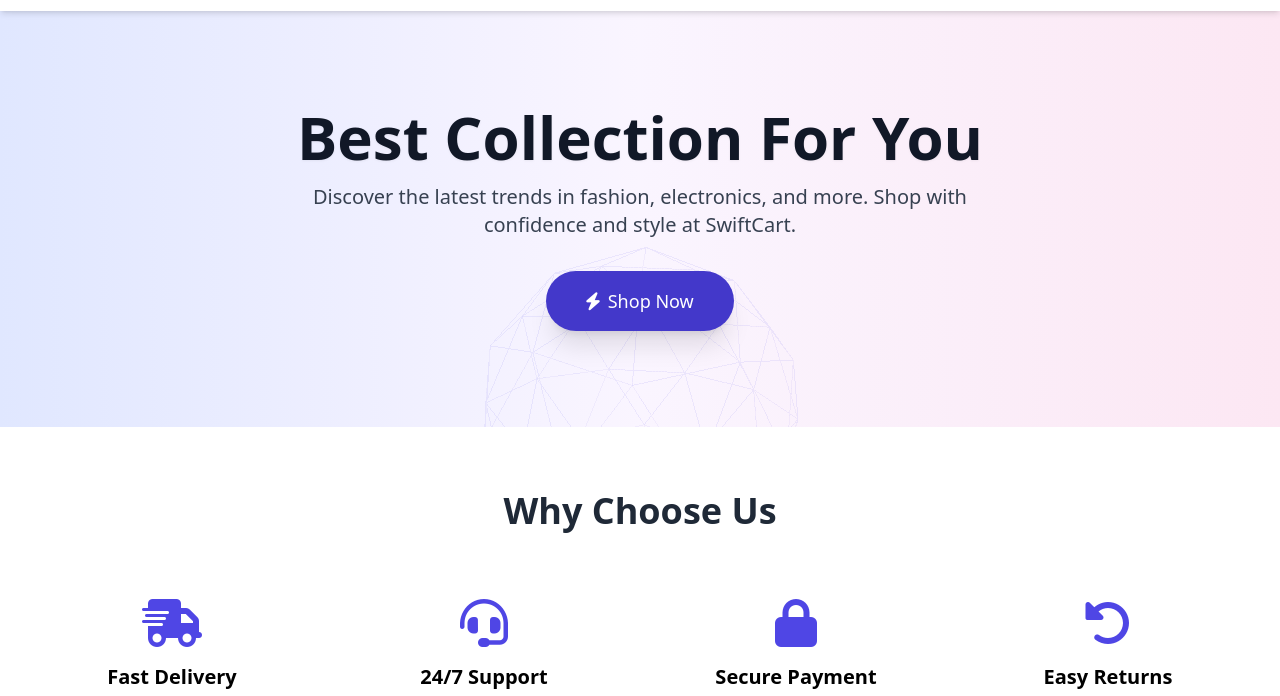
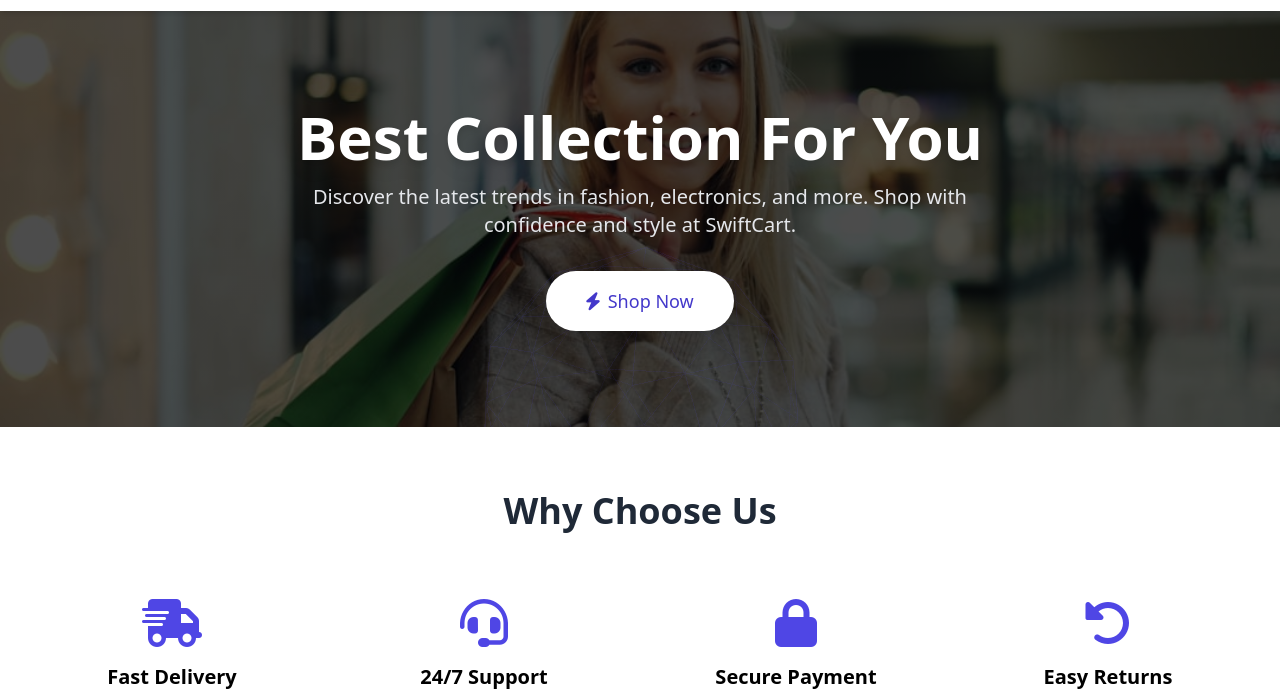
Before and after one commit to jannatun67/SwiftCart_E-Commerce, a plain HTML site: page index.html in a window 1280 px wide. Shown: the part 53-749 px from the top of the page. Drawn offline with nearby package versions, Linux system fonts and the light colour scheme; no server answers.

Commit message:
added hero background image

```diff
--- a/index.html
+++ b/index.html
@@ -74,14 +74,26 @@
   </nav>
 
   <!-- HERO section with Three.js background (abstract) -->
-  <section class="relative bg-gradient-to-r from-indigo-100 via-purple-50 to-pink-100 overflow-hidden">
-    <canvas id="three-canvas"></canvas>
-    <div class="relative max-w-7xl mx-auto px-4 py-24 sm:px-6 lg:px-8 text-center hero-content">
-      <h1 class="text-5xl md:text-6xl font-extrabold text-gray-900 mb-4 drop-shadow-sm">Best Collection For You</h1>
-      <p class="text-xl text-gray-700 max-w-2xl mx-auto mb-8">Discover the latest trends in fashion, electronics, and more. Shop with confidence and style at SwiftCart.</p>
-      <button class="bg-indigo-700 hover:bg-indigo-800 text-white text-lg px-10 py-4 rounded-full shadow-xl transition transform hover:scale-105"><i class="fa-solid fa-bolt mr-2"></i>Shop Now</button>
-    </div>
-  </section>
+  <section class="relative overflow-hidden bg-cover bg-center"
+  style="background-image: linear-gradient(to right, rgba(0,0,0,0.7), rgba(0,0,0,0.7)), url('/Assets/banner-image.png');">
+
+  <canvas id="three-canvas" class="absolute inset-0"></canvas>
+
+  <div class="relative max-w-7xl mx-auto px-4 py-24 sm:px-6 lg:px-8 text-center hero-content z-10">
+    <h1 class="text-5xl md:text-6xl font-extrabold text-white mb-4 drop-shadow-lg">
+      Best Collection For You
+    </h1>
+
+    <p class="text-xl text-gray-200 max-w-2xl mx-auto mb-8">
+      Discover the latest trends in fashion, electronics, and more. Shop with confidence and style at SwiftCart.
+    </p>
+
+    <button class="bg-white hover:bg-gray-200 text-indigo-700 text-lg px-10 py-4 rounded-full shadow-xl transition transform hover:scale-105">
+      <i class="fa-solid fa-bolt mr-2"></i>Shop Now
+    </button>
+  </div>
+</section>
+
 
   <!-- FEATURES / Why Choose Us -->
   <section class="py-16 bg-white">
```
